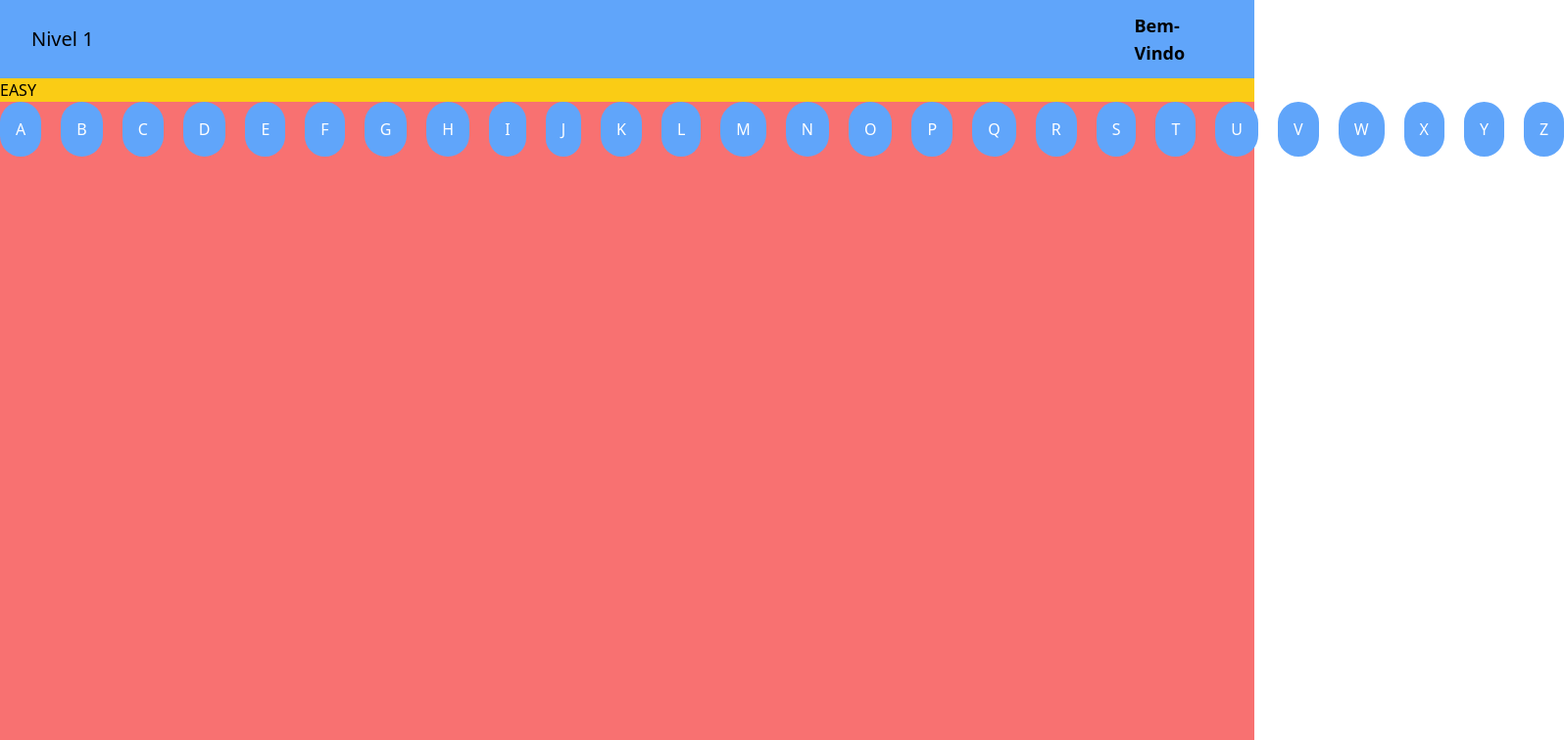
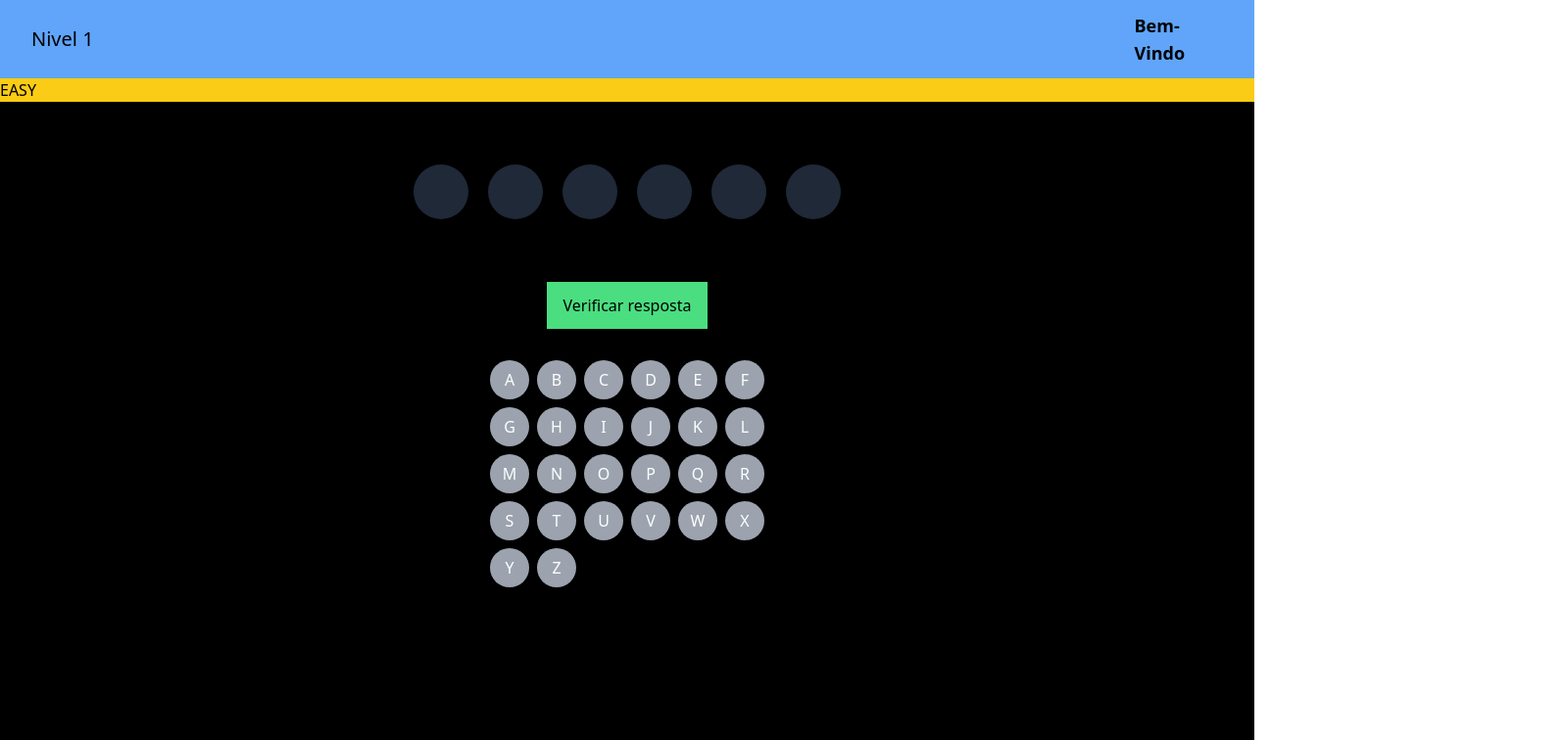
Before and after one commit to CaioAlmeida09/Forca, a React (Vite) app: page /easy in a window 1280 px wide. Shown: the top 756 px of the page at 98% size, 1596 px wide, since content can reach past the window. Built offline with nearby package versions, Linux system fonts and the light colour scheme.

Commit message:
testando conceitos da aolicação

```diff
--- a/package.json
+++ b/package.json
@@ -11,11 +11,14 @@
   },
   "dependencies": {
     "@types/react-router-dom": "^5.3.3",
+    "faker": "^6.6.6",
     "react": "^18.2.0",
     "react-dom": "^18.2.0",
     "react-router-dom": "^6.20.1"
   },
   "devDependencies": {
+    "@types/faker": "^6.6.9",
+    "@types/node": "^20.10.4",
     "@types/react": "^18.2.37",
     "@types/react-dom": "^18.2.15",
     "@typescript-eslint/eslint-plugin": "^6.10.0",
--- a/src/Components/Letras/index.tsx
+++ b/src/Components/Letras/index.tsx
@@ -1,11 +1,28 @@
-import { useState } from "react";
-
-interface LetrasProps {
-  letra?: string;
-}
+import { useState, useEffect } from "react";
 
 export function Letras() {
-  const [letraClick, setLetraClick] = useState<LetrasProps | null>(null);
+  const [letrasClicadas, setLetrasClicadas] = useState<string[]>([]);
+  const [palavraAleatoria, setPalavraAleatoria] = useState<string | null>(null);
+  const [letrasDaPalavra, setLetrasDaPalavra] = useState<string[]>([]);
+  const [resposta, setResposta] = useState<string[]>([]);
+  const palavras = [
+    "Moela",
+    "Gato",
+    "Vespa",
+    "Ouriço",
+    "Oceano",
+    // Adicione mais palavras conforme necessário
+  ];
+
+  useEffect(() => {
+    const indiceAleatorio = Math.floor(Math.random() * palavras.length);
+    const novaPalavraAleatoria = palavras[indiceAleatorio];
+    setPalavraAleatoria(novaPalavraAleatoria);
+    const letras = novaPalavraAleatoria.split("");
+    setLetrasDaPalavra(letras);
+
+    return;
+  }, []);
 
   const Letras = [
     "A",
@@ -37,18 +54,55 @@ export function Letras() {
   ];
 
   function HandleLetra(letra: string) {
-    setLetraClick({ letra });
-    console.log(letra);
+    setLetrasClicadas((prevLetrasClicadas) => {
+      if (prevLetrasClicadas.includes(letra)) {
+        return [...prevLetrasClicadas];
+      } else {
+        return [...prevLetrasClicadas, letra];
+      }
+    });
+    console.log(palavraAleatoria);
+  }
+  function HandleResposta() {
+    const novasRespostas = letrasDaPalavra.map((_, index) => {
+      const input = document.getElementById(
+        `input-${index}`
+      ) as HTMLInputElement;
+      return input.value || ""; // Se o valor for nulo ou indefinido, use uma string vazia
+    });
+    setResposta(novasRespostas);
+    console.log(novasRespostas);
   }
 
   return (
-    <div className="bg-red-400 w-full h-screen flex-col justify-center items-center">
-      <section className="flex gap-5 grid-cols-5">
+    <div className="bg-black w-full h-screen flex flex-col justify-start items-center px-5">
+      <section className="flex gap-5 justify-center items-center p-8 md:w-80 w-72">
+        {letrasDaPalavra &&
+          letrasDaPalavra.map((item, index) => (
+            <input
+              key={item}
+              className={`bg-gray-800 h-14 w-14 flex justify-center items-center rounded-full mb-8 mt-8 text-white text-3xl text-center
+              }`}
+              id={`input-${index}`}
+            />
+          ))}
+      </section>
+      <button
+        className="bg-green-400 py-3 px-4"
+        onClick={() => HandleResposta()}
+      >
+        {" "}
+        Verificar resposta
+      </button>
+
+      <section className="grid grid-cols-6 gap-2 mt-8 w-71">
         {Letras.map((item) => (
           <button
             key={item}
             onClick={() => HandleLetra(item)}
-            className="flex justify-center items-center rounded-full bg-blue-400 text-white p-4"
+            className={`flex justify-center items-center rounded-full h-10 w-10 text-white p-1 ${
+              letrasClicadas.includes(item) ? "bg-green-400" : "bg-gray-400"
+            }`}
           >
             {item}
           </button>
@@ -56,7 +110,9 @@ export function Letras() {
       </section>
 
       {/* Exibindo a última letra clicada (apenas para fins de demonstração) */}
-      {letraClick && <p>Última letra clicada: {letraClick.letra}</p>}
+      {letrasClicadas.length > 0 && (
+        <p>Letras clicadas: {letrasClicadas.join(", ")}</p>
+      )}
     </div>
   );
 }
```
Also changed, not shown: 1 other file (tests, documents, lock files or other folders).
